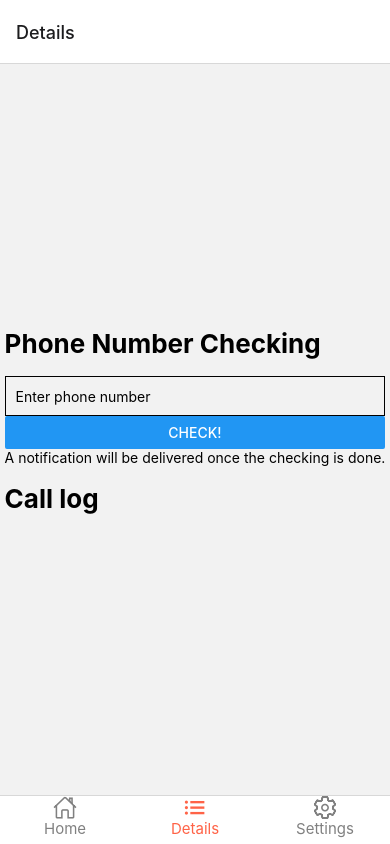
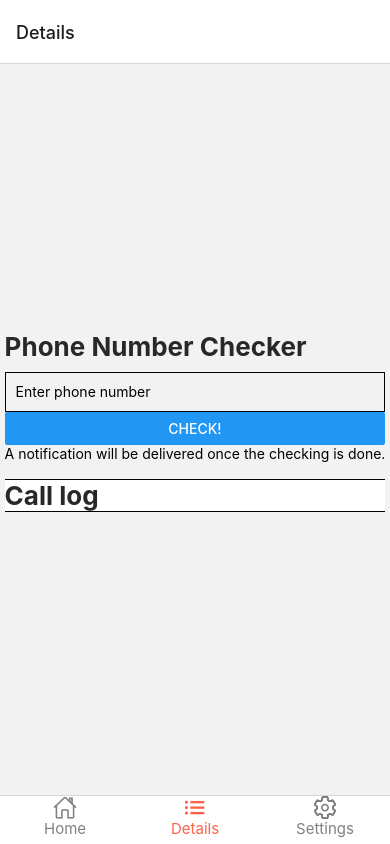
Before and after one commit to ETS-ReactNative1/FYP, a React Native app in the folder sec/: screen /Details in a window 390 px wide. Built offline with nearby package versions, Linux system fonts and the light colour scheme.

Commit message:
Update DetailsScreen.js
Change UI

```diff
--- a/sec/navigation/screens/DetailsScreen.js
+++ b/sec/navigation/screens/DetailsScreen.js
@@ -124,8 +124,8 @@ export default function DetailsScreen({ navigation }) {
         <View style={{ flex: 1, alignItems: 'center', justifyContent: 'center', width: '100%', }}>
             <SafeAreaView>
 
-                  <Text style={{ fontSize: 26, fontWeight: 'bold' }}>Phone Number Checking</Text>
-                    <Text>{"\n"}</Text>
+                  <Text style={{ fontSize: 26, fontWeight: 'bold', color: '#282828',marginBottom:10 }}>Phone Number Checker</Text>
+                    {/*<Text>{"\n"}</Text>*/}
                     <TextInput
                       style={styles.input}
                       onChangeText={onChangeText}
@@ -134,13 +134,15 @@ export default function DetailsScreen({ navigation }) {
                     />
                     <Button title="Check!" onPress={() => infoScrape(text)} />
                     <Text>{"A notification will be delivered once the checking is done."}</Text>
-                    <Text>{"\n"}</Text>
-                    <Text style={{ fontSize: 26, fontWeight: 'bold' }}>Call log</Text>
+                    <Text style={{borderBottomColor: 'black', borderBottomWidth: 1,}}>{"\n"}</Text>
+                    <Text style={{ fontSize: 26, fontWeight: 'bold', backgroundColor: 'white',
+                    borderBottomColor: 'black', borderBottomWidth: 1, color: '#282828'}}>Call log</Text>
                     <FlatList nestedScrollEnabled
                             data={listData}
                             ItemSeparatorComponent={ItemSeparatorView}
                             renderItem={ItemView}
                             keyExtractor={(item, index) => index.toString()}
+                            style={{backgroundColor: 'white'}}
                     />
                     <Text>{"\n"}</Text>
 
```
